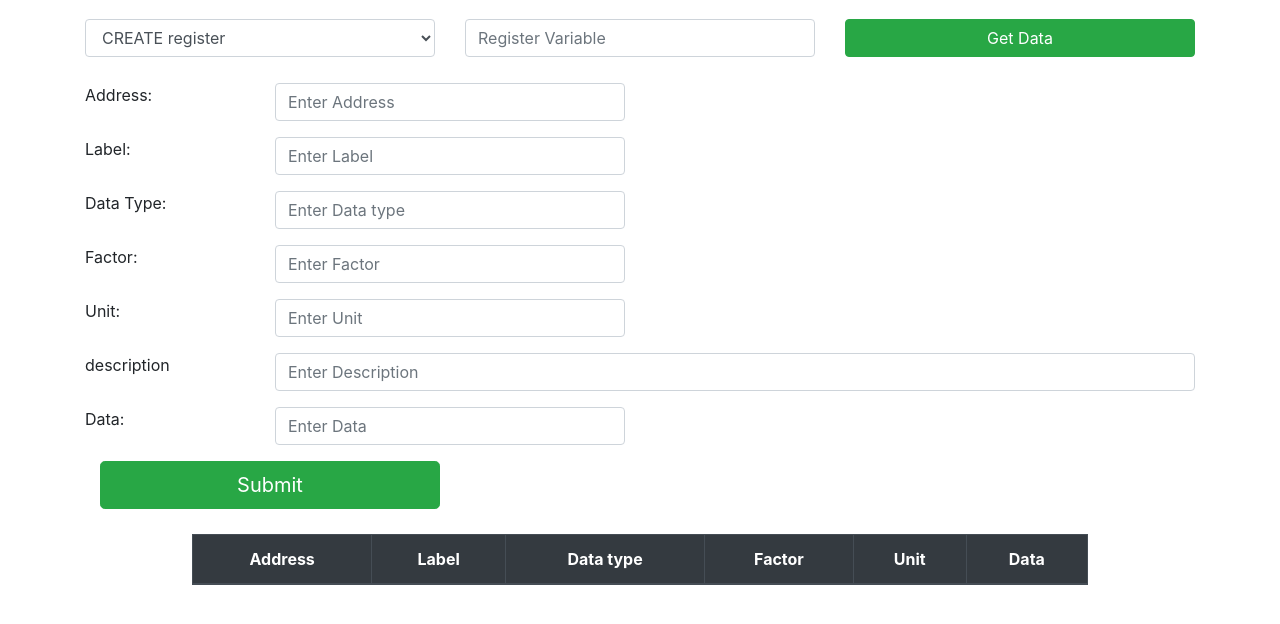
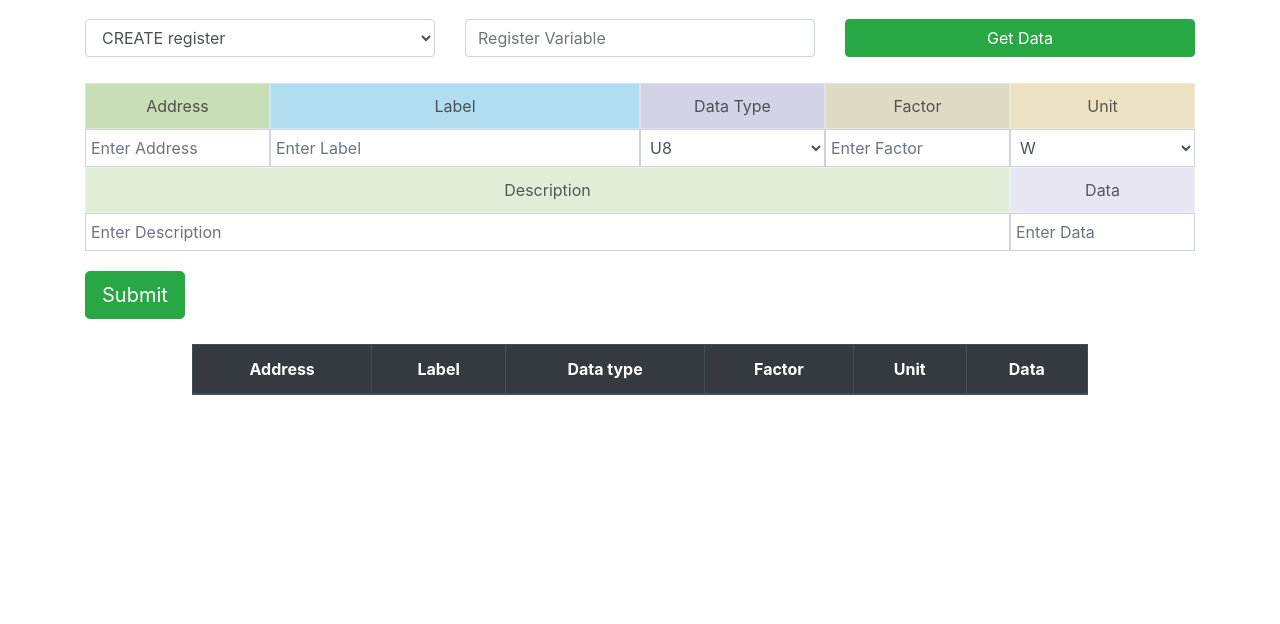
Before and after one commit to ondrejvanout/register-database-servis, a website with bundled scripts: page main.html in a window 1280 px wide. Built offline with nearby package versions, Linux system fonts and the light colour scheme.

Commit message:
Changed UI of register container

```diff
--- a/main.html
+++ b/main.html
@@ -57,75 +57,114 @@
     <!-- Individual register container -->
     <div class="container">
         <form class="form-horizontal" role="form">
+            <div class="form-container row g-0">
+                <!-- Address Field -->
+                <div class="form-group col-sm-2">
+                    <label for="address-form" class="w-100">Address</label>
+                    <input type="text" class="form-control w-100" id="address-form" placeholder="Enter Address">
+                </div>
+                <!-- Label Field -->
+                <div class="form-group col-sm-4">
+                    <label for="label-form" class="w-100">Label</label>
+                    <input type="text" class="form-control w-100" id="label-form" placeholder="Enter Label">
+                </div>
+                <!-- Data Type Field -->
+                <div class="form-group col-sm-2">
+                    <label for="data_type-select" class="w-100">Data Type</label>
+                    <select class="form-control w-100" id="data_type-select">
+                        <!-- Unsigned integers -->
+                        <option value="unsigned-int-8">U8</option>
+                        <option value="unsigned-int-16">U16</option>
+                        <option value="unsigned-int-32">U32</option>
+                        <option value="unsigned-int-64">U64</option>
+                        <!-- Signed integers -->
+                        <option value="signed-int-8">I8</option>
+                        <option value="signed-int-16">I16</option>
+                        <option value="signed-int-32">I32</option>
+                        <option value="signed-int-64">I64</option>
+                        <!-- Others -->
+                        <option value="bin-encoding-16">BCD16</option>
+                        <option value="ascii">ASCII</option>
+                        <option value="empty">EMPTY</option>
+                    </select>
+                </div>
+                <!-- Factor Field -->
+                <div class="form-group col-sm-2">
+                    <label for="factor-form" class="w-100">Factor</label>
+                    <input type="text" class="form-control w-100" id="factor-form" placeholder="Enter Factor">
+                </div>
+                <!-- Unit Field -->
+                <div class="form-group col-sm-2">
+                    <label for="unit-select" class="w-100">Unit</label>
+                    <select class="form-control w-100" id="unit-select">
+                        <!-- Physical -->
+                        <option value="watt">W</option>
+                        <option value="kilo-watt">kW</option>
+                        <option value="kilo-ohm">kΩ</option>
+                        <option value="hertz">Hz</option>
+                        <option value="volt">V</option>
+                        <option value="mili-volt">mV</option>
+                        <option value="amper">A</option>
+                        <option value="mili-amper">mA</option>
+                        <option value="kilovoltamper">kVA</option>
+                        <option value="kilo-Watt-hour">kWh</option>
 
-            <!-- Address Field -->
-            <div class="form-group row">
-                <label for="address-form" class="col-sm-2 control-label">Address:</label>
-                <div class="col-sm-4">
-                    <input type="text" class="form-control" id="address-form" placeholder="Enter Address">
+
+                        <!-- Time -->
+                        <option value="hour">hour</option>
+                        <option value="minute">minute</option>
+                        <option value="seconds">seconds</option>
+
+                        <!-- Others: -->
+                        <option value="EMPTY">EMPTY</option>
+                        <option value=temperature>℃</option>
+                        <option value="percentage">%</option>
+                        <option value="cycle">cycle</option>
+
+
+                        <option value="p.u.">p.u.</option>
+
+
+
+                        <option value="Second">Second</option>
+                        <option value="%Pn/min">%Pn/min</option>
+                        <option value="ms">ms</option>
+                        <option value="%Pn/Hz">%Pn/Hz</option>
+                        <option value="%Pn">%Pn</option>
+                        <option value="%Qmax">%Qmax</option>
+                        <option value="mA/kVA">mA/kVA</option>
+                        <option value="Year">Year</option>
+                        <option value="Month">Month</option>
+                        <option value="date">date</option>
+                        <option value="Ah">Ah</option>
+                        <option value="mV/Cell">mV/Cell</option>
+                        <option value="kVar">kVar</option>
+                        <option value="Hour Minute">Hour Minute</option>
+                        <option value="Month Date">Month Date</option>
+                        <option value="times">times</option>
+                    </select>
+
                 </div>
             </div>
 
-            <!-- Label Field -->
-            <div class="form-group row">
-                <label for="label-form" class="col-sm-2 control-label">Label:</label>
-                <div class="col-sm-4">
-                    <input type="text" class="form-control" id="label-form" placeholder="Enter Label">
+            <div class="form-container row g-0">
+                <!-- Description Field -->
+                <div class="form-group col-sm-10">
+                    <label for="description-form" class="w-100">Description</label>
+                    <input type="text" class="form-control w-100" id="description-form" placeholder="Enter Description">
+                </div>
+                <!-- Data Field -->
+                <div class="form-group col-sm-2">
+                    <label for="data-form" class="w-100">Data</label>
+                    <input type="text" class="form-control w-100" id="data-form" placeholder="Enter Data">
                 </div>
             </div>
-
-            <!-- Data Type Dropdown -->
-            <div class="form-group row">
-                <label for="data_type-form" class="col-sm-2 control-label">Data Type:</label>
-                <div class="col-sm-4">
-                    <input type="text" class="form-control" id="data_type-form" placeholder="Enter Data type">
-                </div>
+            <!-- Submit Button -->
+            <div class="form-group" style="margin-top: 20px;">
+                <button type="submit" class="btn btn-success btn-lg">Submit</button>
             </div>
-
-            <!-- Factor Field -->
-            <div class="form-group row">
-                <label for="factor-form" class="col-sm-2 control-label">Factor:</label>
-                <div class="col-sm-4">
-                    <input type="text" class="form-control" id="factor-form" placeholder="Enter Factor">
-                </div>
-            </div>
-
-            <!-- Unit Field -->
-            <div class="form-group row">
-                <label for="unit-form" class="col-sm-2 control-label">Unit:</label>
-                <div class="col-sm-4">
-                    <input type="text" class="form-control" id="unit-form" placeholder="Enter Unit">
-                </div>
-            </div>
-
-            <!-- Description Field -->
-            <div class="form-group row">
-                <label for="description-form" class="col-sm-2 control-label">description</label>
-                <div class="col-sm-10">
-                    <input type="text" class="form-control" id="description-form" placeholder="Enter Description">
-                </div>
-            </div>
-
-            <!-- Data Field -->
-            <div class="form-group row">
-                <label for="data-form" class="col-sm-2 control-label">Data:</label>
-                <div class="col-sm-4">
-                    <input type="text" class="form-control" id="data-form" placeholder="Enter Data">
-                </div>
-            </div>
-
-            <!-- Create register Button -->
-            <div class="form-group">
-                <div class="col-sm-offset-2 col-sm-4">
-                    <button type="button" class="btn btn-success btn-lg btn-block" id="create-register-button">Submit</button>
-                </div>
-            </div>
-
         </form>
     </div>
-
-
-
 
     <!-- Table of fetched register data - initially empty -->
     <div class="table-container">
--- a/stylesheet.css
+++ b/stylesheet.css
@@ -11,3 +11,83 @@
 th {
     text-align: center;
 }
+
+.form-container {
+    display: flex;
+    flex-wrap: wrap; /* Allow items to wrap when needed */
+    gap: 0;          /* Ensure no gaps between items */
+    margin: 0;
+    padding: 0;
+}
+
+form .form-group {
+    display: flex;
+    flex-direction: column; /* Arrange label and input vertically */
+    align-items: flex-start; /* Align items to the left */
+    margin: 0;
+    padding: 0;
+}
+
+form .form-control, .form-select {
+    width: 100%; /* Stretch to fill parent column */
+    height: 38px; /* Standardized height */
+    margin: 0; /* Remove extra margins */
+    padding: 5px;
+    box-sizing: border-box; /* Ensures padding doesn’t affect width */
+    border-radius: 0; /* Removes rounded corners */
+}
+
+
+
+.form-control:focus {
+    outline: none;                /* Removes focus outline */
+    border-color: #888;           /* Slightly darker border on focus */
+}
+
+
+
+.form-group label {
+    display: block;            /* Ensures labels take up full width */
+    width: 100%;               /* Stretches label to match parent column */
+    margin: 0;
+    background-color: #000000; /* Background color for the label */
+    padding: 10px;             /* Adds padding for spacing inside the label */
+    color: rgba(18, 18, 19, 0.68);               /* Text color */
+    text-align: center;
+    line-height: 1.5;          /* Aligns text vertically, tweak as needed */
+    font-size: 1rem;           /* Optional: Adjusts text size */
+    border: 1px solid rgba(255, 255, 255, 0.3);
+}
+
+/* LABEL COLOURS */
+label[for="address-form"] {
+    background-color: #c8deb6;
+}
+
+label[for="label-form"] {
+    background-color: #b0ddf0;
+}
+
+label[for="data_type-select"] {
+    background-color: #d3d2e7;
+}
+
+label[for="factor-form"] {
+    background-color: #dedbc5;
+}
+
+label[for="unit-select"] {
+    background-color: #ece1c2;
+}
+
+label[for="description-form"] {
+    background-color: #e2edd8;
+}
+
+label[for="data-form"] {
+    background-color: #e7e6f2;
+}
+
+.form-group input {
+    width: 150px; /* Set a consistent width for inputs */
+}
```
